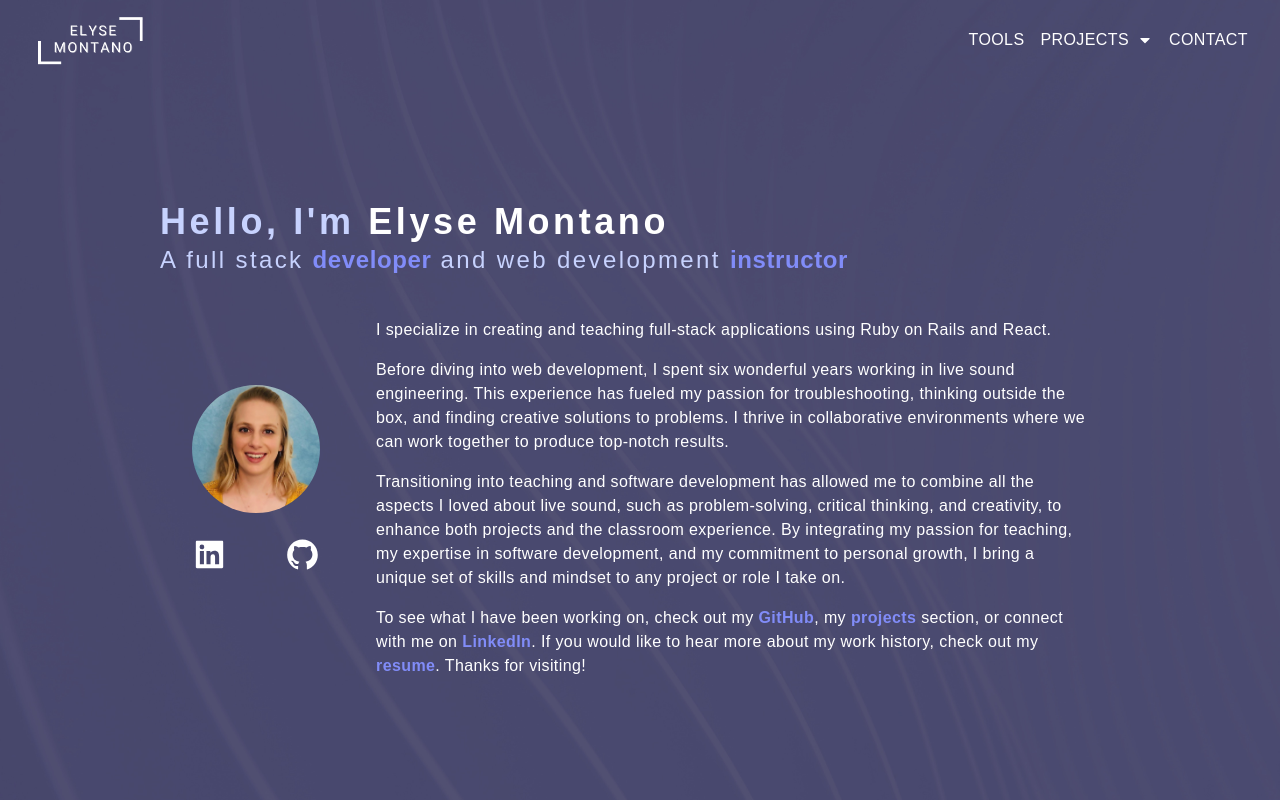
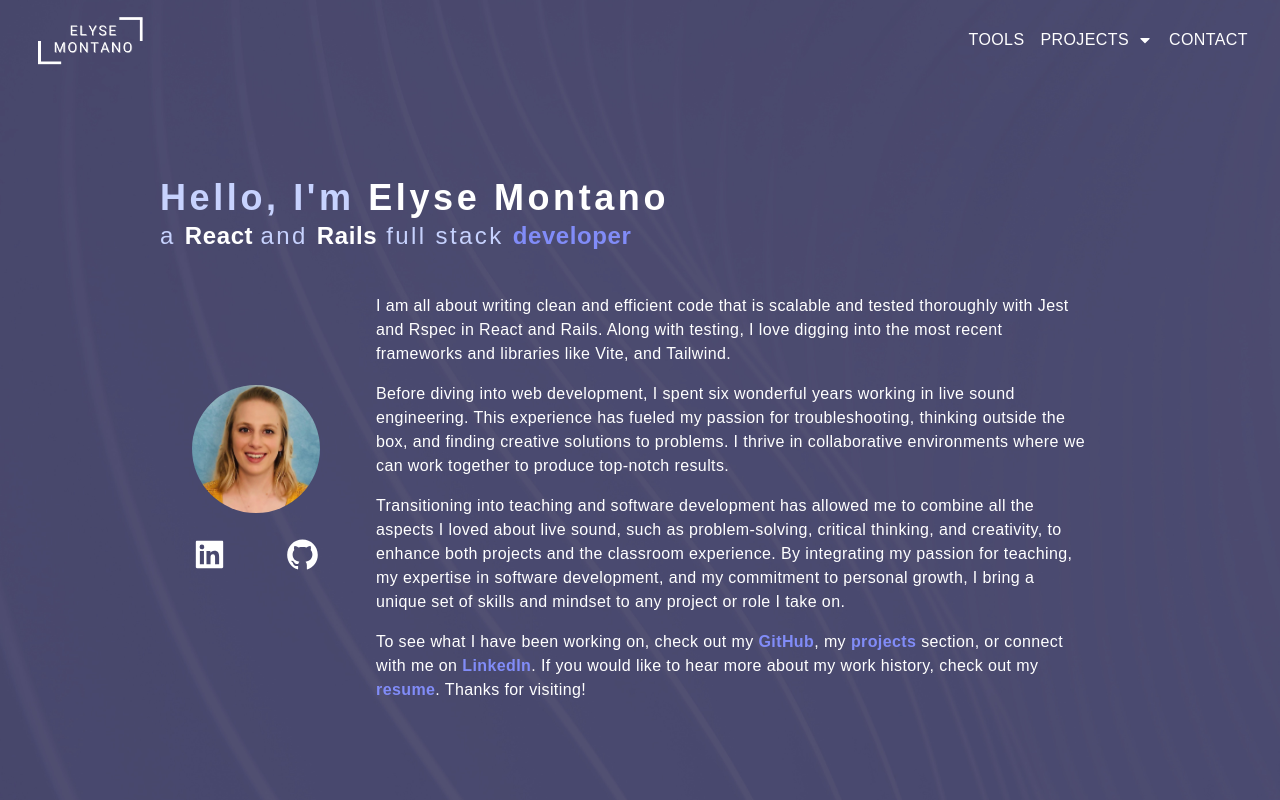
Before and after one commit to elysemontano/portfolio-vite, a React (Vite) app: page / in a window 1280 px wide. Shown: the top 800 px of the page. Built offline with nearby package versions, Linux system fonts and the light colour scheme.

Commit message:
updates welcome and project icons

```diff
--- a/src/components/NavBar.jsx
+++ b/src/components/NavBar.jsx
@@ -2,7 +2,7 @@ import React, { useState, useEffect } from 'react';
 import ProjectsDropdown from './ProjectsMenu';
 import { AiOutlineMenu } from 'react-icons/ai';
 import { Link as LinkRouter, useNavigate } from 'react-router-dom';
-import { Link as LinkScroll, Events, animateScroll as scroll } from 'react-scroll';
+import { Link as LinkScroll,  animateScroll as scroll } from 'react-scroll';
 import logo from '../assets/elyse-logo.png';
 import PrintButton from './PrintButton';
 
--- a/src/components/ProjectItem.jsx
+++ b/src/components/ProjectItem.jsx
@@ -35,7 +35,10 @@ const ProjectItem = ({ project, isModalOpen, openModal }) => {
         <div className="flex flex-wrap mt-2 mb-4">
           {project?.technologies.map((Technology, index) => (
             <p key={index} className="px-1 flex items-center">
-              <Technology size={20} />
+              {(index === 0 || index === 1) ?
+                <Technology size={20} />
+                : ""
+              }
             </p>
           ))}
         </div>
--- a/src/components/Welcome.jsx
+++ b/src/components/Welcome.jsx
@@ -37,11 +37,9 @@ const Welcome = () => {
         <h1 className="sm:text-4xl text-4xl text-white font-Rubik font-extrabold tracking-widest pt-20 lg:hover-animate max-md:text-center">
           <span className="tracking-widest text-indigo-200">Hello, I'm </span>Elyse Montano
         </h1>
-        <h2 style={{ fontSize: '1.5rem' }} className="max-md:text-center text-md text-indigo-200 tracking-widest lg:hover-animate">
-            A full stack{" "}
-            <span className="text-indigo-400 font-bold up">developer</span> and
-            web development{" "}
-            <span className="text-indigo-400 font-bold">instructor</span>
+        <h2 style={{ fontSize: '1.5rem' }} className="max-md:text-center text-md text-indigo-200 tracking-widest lg:hover-animate">a {" "}
+            <span className="text-white font-bold up">React </span> and{" "}
+            <span className="text-white font-bold">Rails</span> full stack <span className="text-indigo-400 font-bold">developer</span>
         </h2>
 
         <div className="md:flex items-center md:px-8 lg:hover-animate">
@@ -64,8 +62,7 @@ const Welcome = () => {
           </div>
           <div className="max-md:px-8 max-md:text-center max-sm:text-sm">
             <p className="text-white pt-10 pb-4">
-              I specialize in creating and teaching full-stack applications
-              using Ruby on Rails and React.
+            I am all about writing clean and efficient code that is scalable and tested thoroughly with Jest and Rspec in React and Rails. Along with testing, I love digging into the most recent frameworks and libraries like Vite, and Tailwind.
             </p>
             <p className="text-white pb-4">
               Before diving into web development, I spent six wonderful years
--- a/src/projectData.jsx
+++ b/src/projectData.jsx
@@ -43,7 +43,7 @@ const projectData = [
         whyPic: colabPuzzles,
         processPic: learnProcess,
         lessonPic: solvingProblems,
-        technologies: [IoLogoJavascript, SiRuby, FaHtml5, FaCss3Alt, BiLogoPostgresql, FaReact, SiRubyonrails, SiJest, FaGitAlt],
+        technologies: [FaReact, SiRubyonrails, IoLogoJavascript, SiRuby, FaHtml5, FaCss3Alt, BiLogoPostgresql, SiJest, FaGitAlt],
         links: [
             {icon: AiFillGithub, url: "https://github.com/elysemontano/elyse-lecture-notes", description: "Lecture Notes Repo"},
         ]
--- a/src/skillsData.js
+++ b/src/skillsData.js
@@ -7,6 +7,16 @@ import { DiHeroku } from "react-icons/di";
 
 
 const skillsData = [
+  {
+    icon: FaReact,
+    name: "React",
+    category: "framework"
+  },
+  {
+    icon: SiRubyonrails,
+    name: "Rails",
+    category: "framework"
+  },
   {
     icon: IoLogoJavascript,
     name: "JavaScript",
@@ -31,16 +41,6 @@ const skillsData = [
     icon: BiLogoPostgresql,
     name: "SQL",
     category: "language"
-  },
-  {
-    icon: FaReact,
-    name: "React",
-    category: "framework"
-  },
-  {
-    icon: SiRubyonrails,
-    name: "Rails",
-    category: "framework"
   },
   {
     icon: SiTailwindcss,
```
